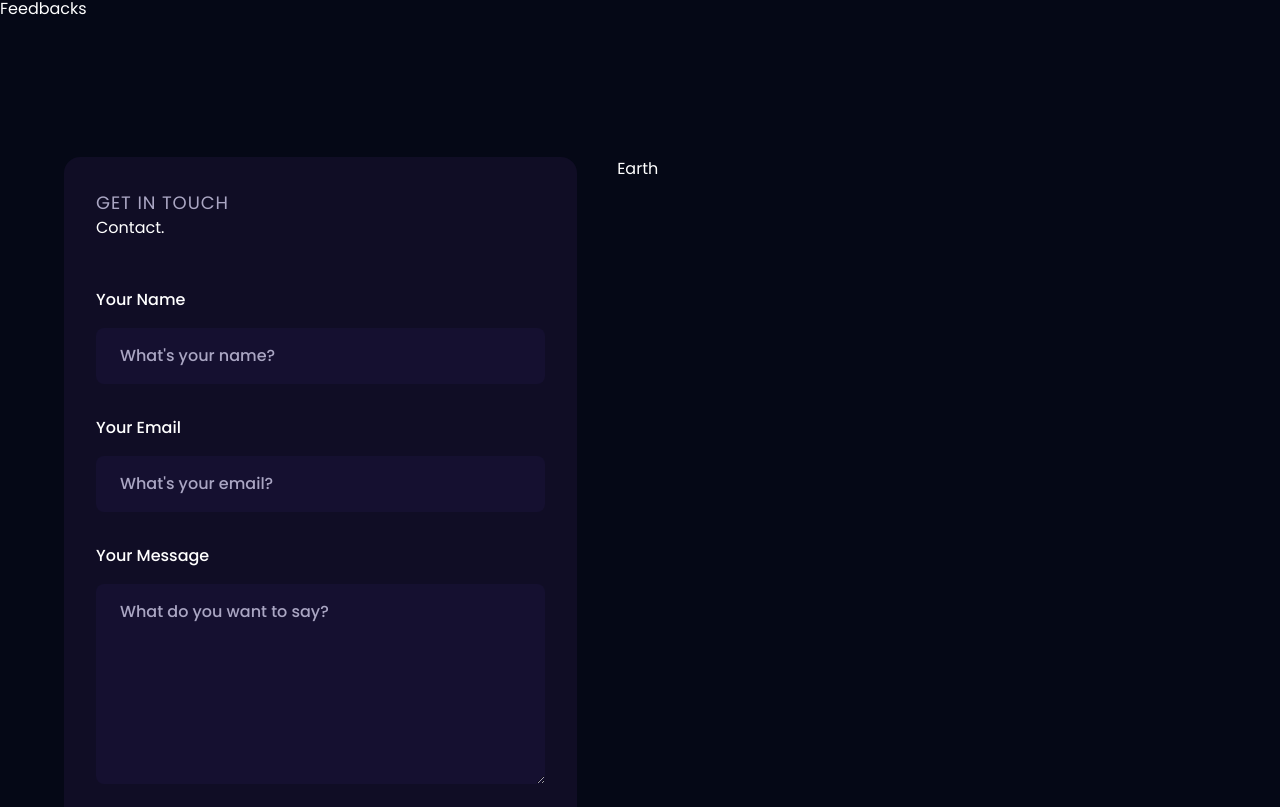
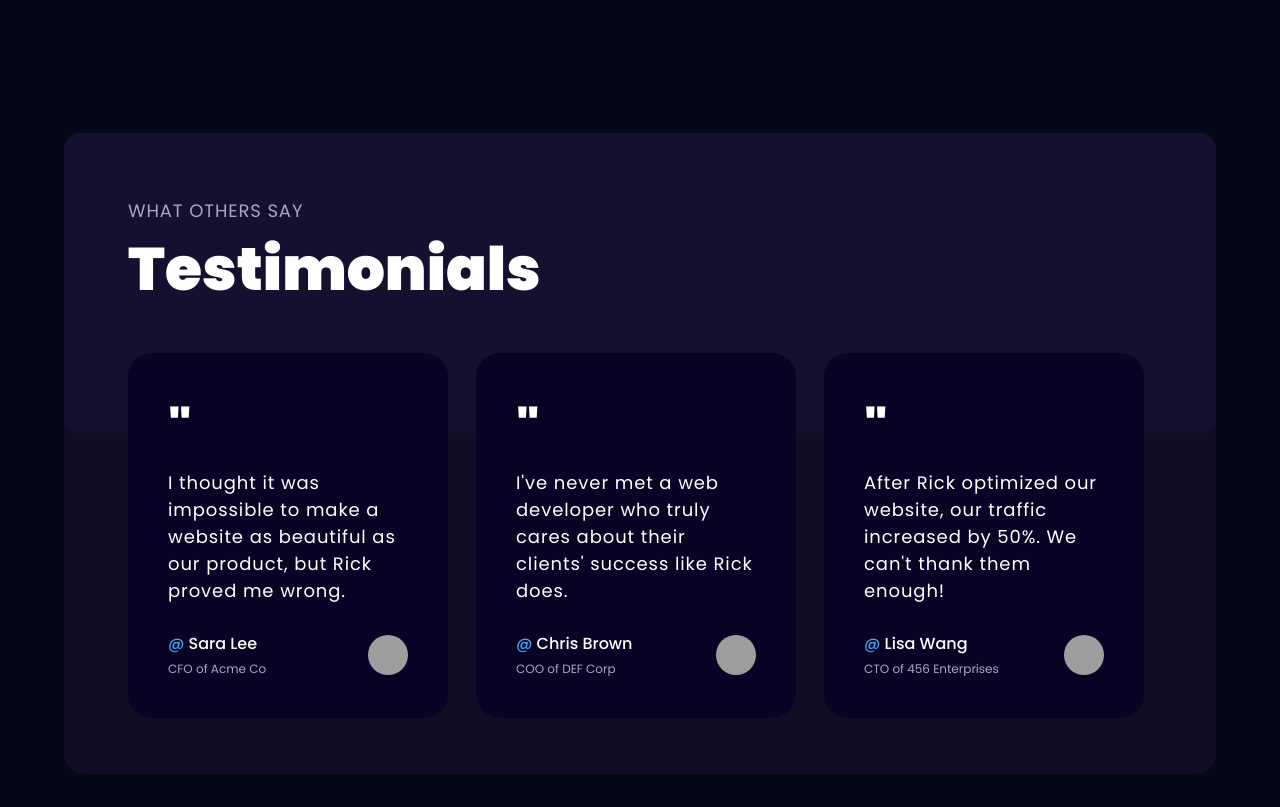
Before and after one commit to Temi-Dire/Portfolio, a React (Vite) app: page / in a window 1280 px wide. Shown: the part 3653-4460 px from the top of the page. Built offline with nearby package versions, Linux system fonts and the light colour scheme; grey boxes are pictures that could not be loaded.

Commit message:
feat: built testimonial section

```diff
--- a/src/components/Feedbacks.jsx
+++ b/src/components/Feedbacks.jsx
@@ -1,9 +1,69 @@
-import React from 'react'
+import {motion as m} from 'framer-motion'
+
+import { styles } from '../styles'
+import { SectionWrapper } from '../hoc'
+import { fadeIn, textVariant } from '../utils/motion'
+
+import { testimonials } from '../constants'
+
+import PropTypes from "prop-types"
+
+const FeedbackCard = ({ index, testimonial, name, designation, company, image }) => {
+  return (
+    <m.div variants={fadeIn("", "spring", index * 0.5, 0.75)} className='bg-black-200 p-10 rounded-3xl xs:w-[320px] w-full'>
+      <p className='text-white font-black text-[48px]'>&quot;</p>
+
+      <div className='mt-1'>
+        <p className='texxt-white tracking-wider text-[18px]'>{testimonial}</p>
+
+        <div className='mt-7 flex justify-between items-center gap-1'>
+          <div className='flex-1 flex flex-col'>
+            <p className='text-white font-medium text-[16px]'>
+              <span className='blue-text-gradient'>@</span> {name}
+            </p>
+            <p className='mt-1 text-secondary text-[12px]'>{designation} of {company}</p>
+          </div>
+
+          <img src={image} alt={`feedback-by-${name}`} className='w-10 h-10 rounded-full object-cover'/>
+        </div>
+      </div>
+
+    </m.div>
+  )
+}
+
+FeedbackCard.propTypes = {
+  index: PropTypes.number.isRequired,
+  testimonial: PropTypes.string.isRequired,
+  name: PropTypes.string.isRequired,
+  designation: PropTypes.string.isRequired,
+  company: PropTypes.string.isRequired,
+  image: PropTypes.arrayOf(PropTypes.object).isRequired
+};
 
 const Feedbacks = () => {
   return (
-    <div>Feedbacks</div>
+    <div className='mt-12 bg-black-100 rounded-[20px]'>
+      <div className={`${styles.padding} bg-tertiary rounded-2xl min-h-[300px]`}>
+        <m.div variants={textVariant()}>
+          <p className={styles.sectionSubText}>What others say</p>
+          <h2 className={styles.sectionHeadText}>Testimonials</h2>
+        </m.div>
+      </div>
+
+      <div className={`${styles.paddingX} -mt-20 pb-14 flex flex-wrap gap-7`}>
+        {testimonials.map((testimonial, index) => (
+          <FeedbackCard
+            key={testimonial.name}
+            index={index}
+            {...testimonial}
+          />
+        ))}
+      </div>
+    </div>
   )
 }
 
-export default Feedbacks
+const WrappedFeedbacks = SectionWrapper(Feedbacks, "feedbacks")
+
+export default WrappedFeedbacks
```
